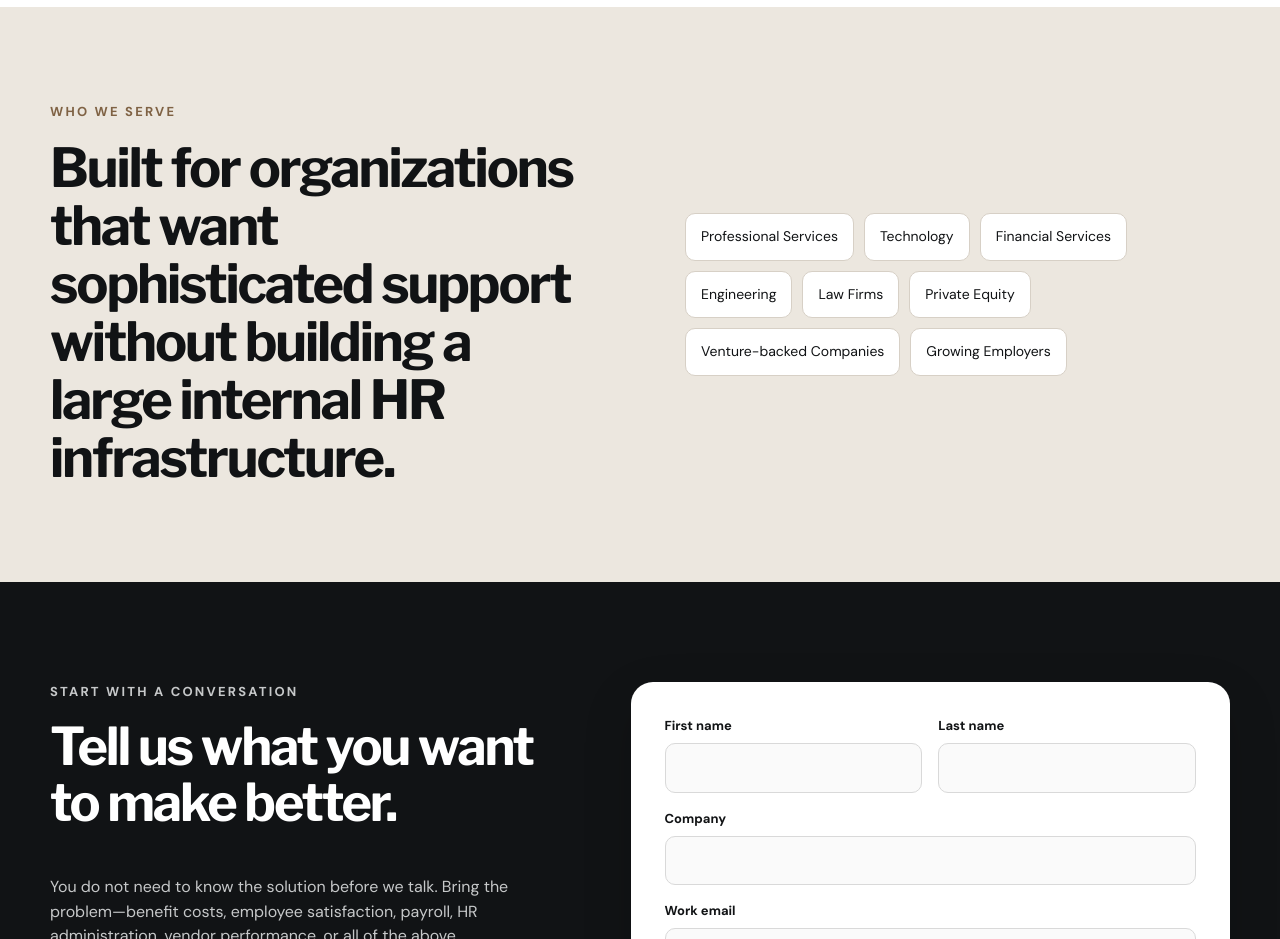
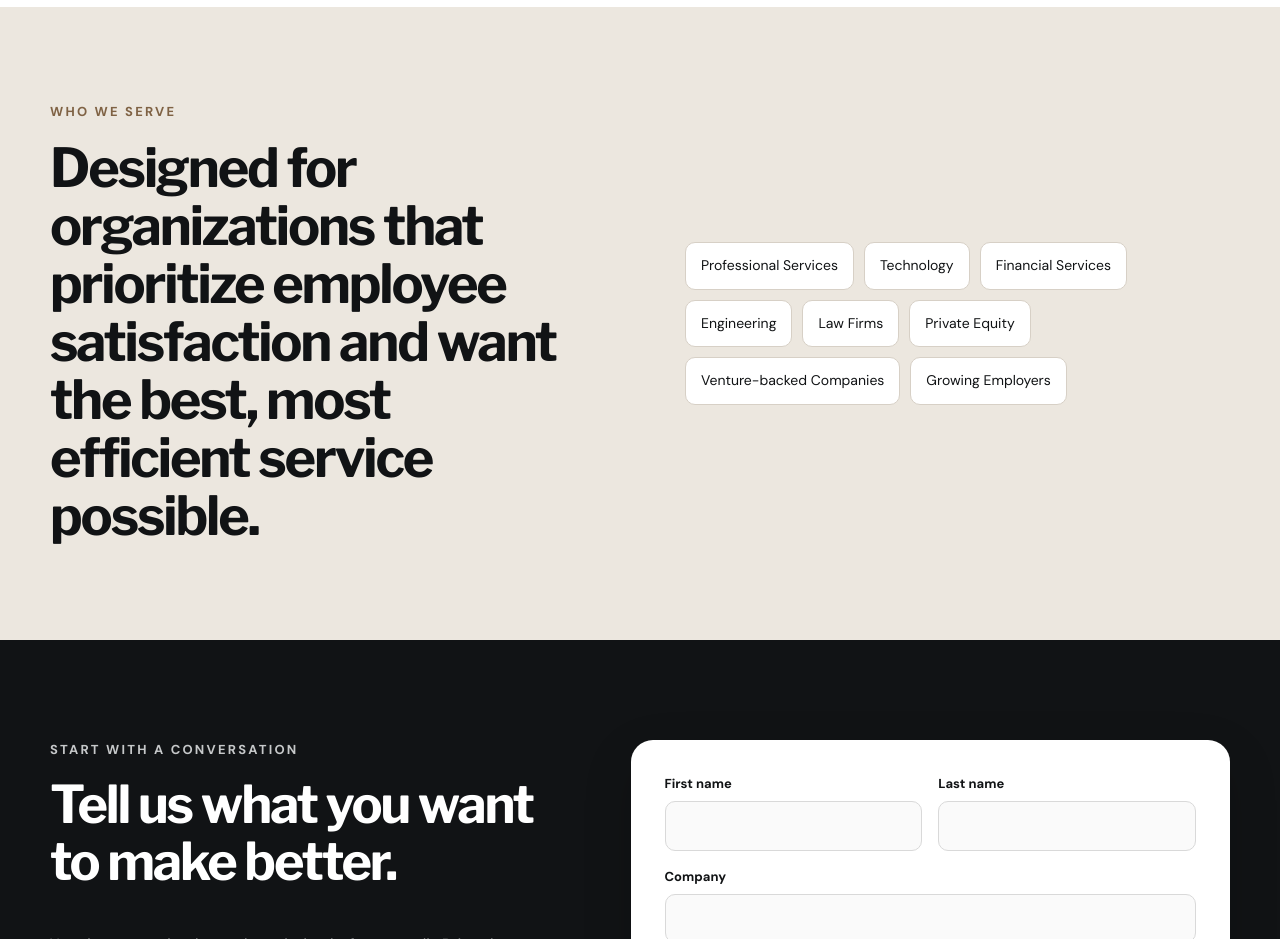
Before and after one commit to c2luke/mavhr-website, a plain HTML site: page index.html in a window 1280 px wide. Shown: the part 3740-4679 px from the top of the page. Drawn offline with nearby package versions, Linux system fonts and the light colour scheme.

Commit message:
Update MAVHR audience positioning

```diff
--- a/index.html
+++ b/index.html
@@ -318,7 +318,7 @@ footer a { color:#d7c3aa; }
       <div class="container two-col align-center">
         <div>
           <p class="eyebrow dark">Who we serve</p>
-          <h2>Built for organizations that want sophisticated support without building a large internal HR infrastructure.</h2>
+          <h2>Designed for organizations that prioritize employee satisfaction and want the best, most efficient service possible.</h2>
         </div>
         <div class="industry-list">
           <span>Professional Services</span><span>Technology</span><span>Financial Services</span><span>Engineering</span><span>Law Firms</span><span>Private Equity</span><span>Venture-backed Companies</span><span>Growing Employers</span>
```
